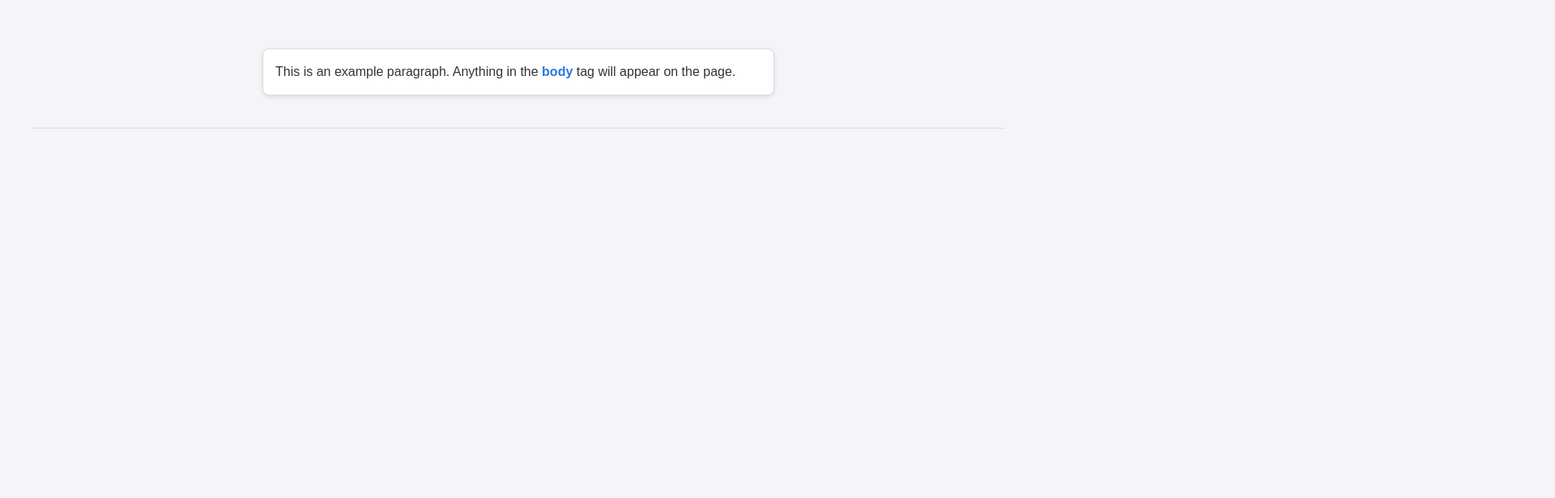
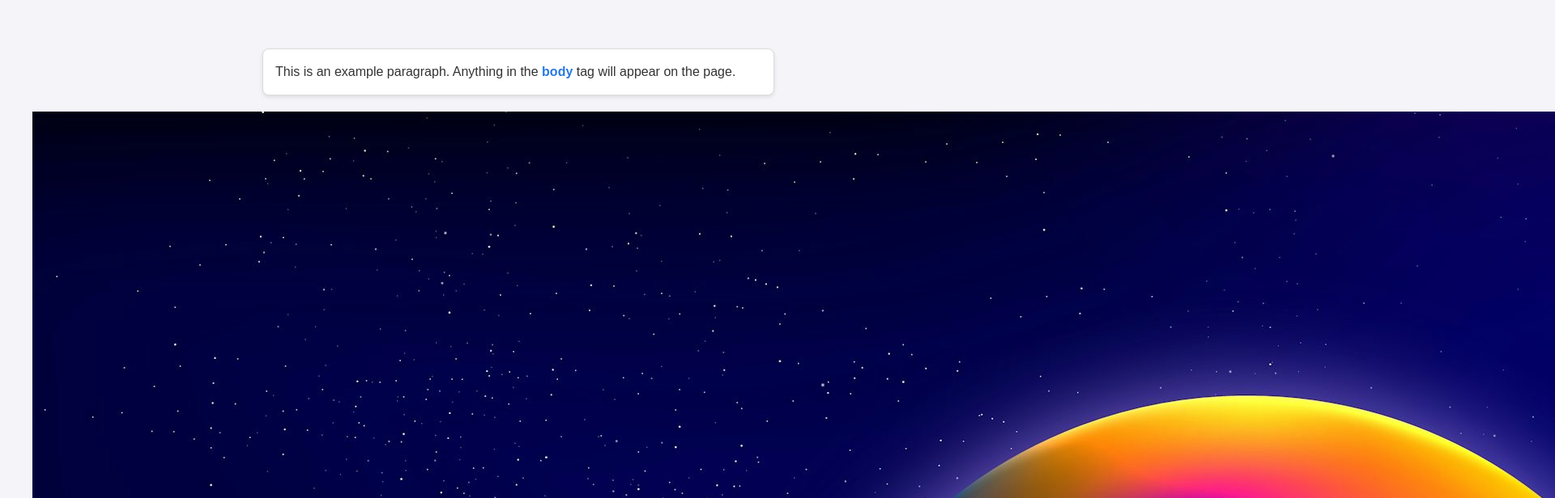
Before and after one commit to SergioGuijarroSala/Exercise_Unit5_website, a plain HTML site: page Index.html in a window 1280 px wide. Shown: the top 616 px of the page at 81% size, 1920 px wide, since content can reach past the window. Drawn offline with Linux system fonts and the light colour scheme.

Commit message:
Added first image

```diff
--- a/Index.html
+++ b/Index.html
@@ -6,6 +6,8 @@
 	</head>
 	<body>
 		<p>This is an example paragraph. Anything in the <strong>body</strong> tag will appear on the page.</p>
+		<img src="image.jpg" alt="Image description">
+
 	</body>
 	<footer>
 	</footer>
```
Also changed, not shown: image.jpg (added). Lines whose indentation alone changed are shown as unchanged.
